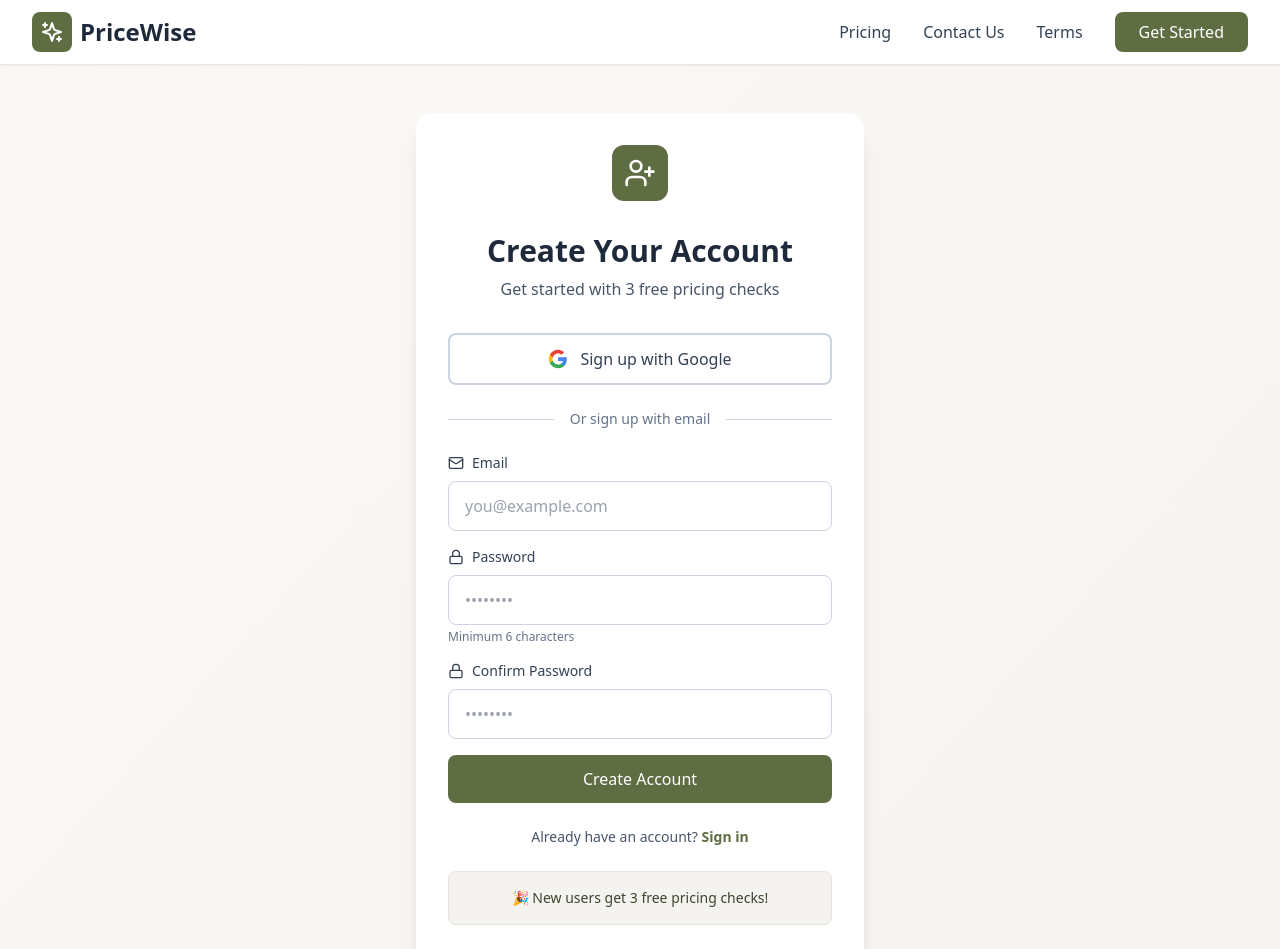
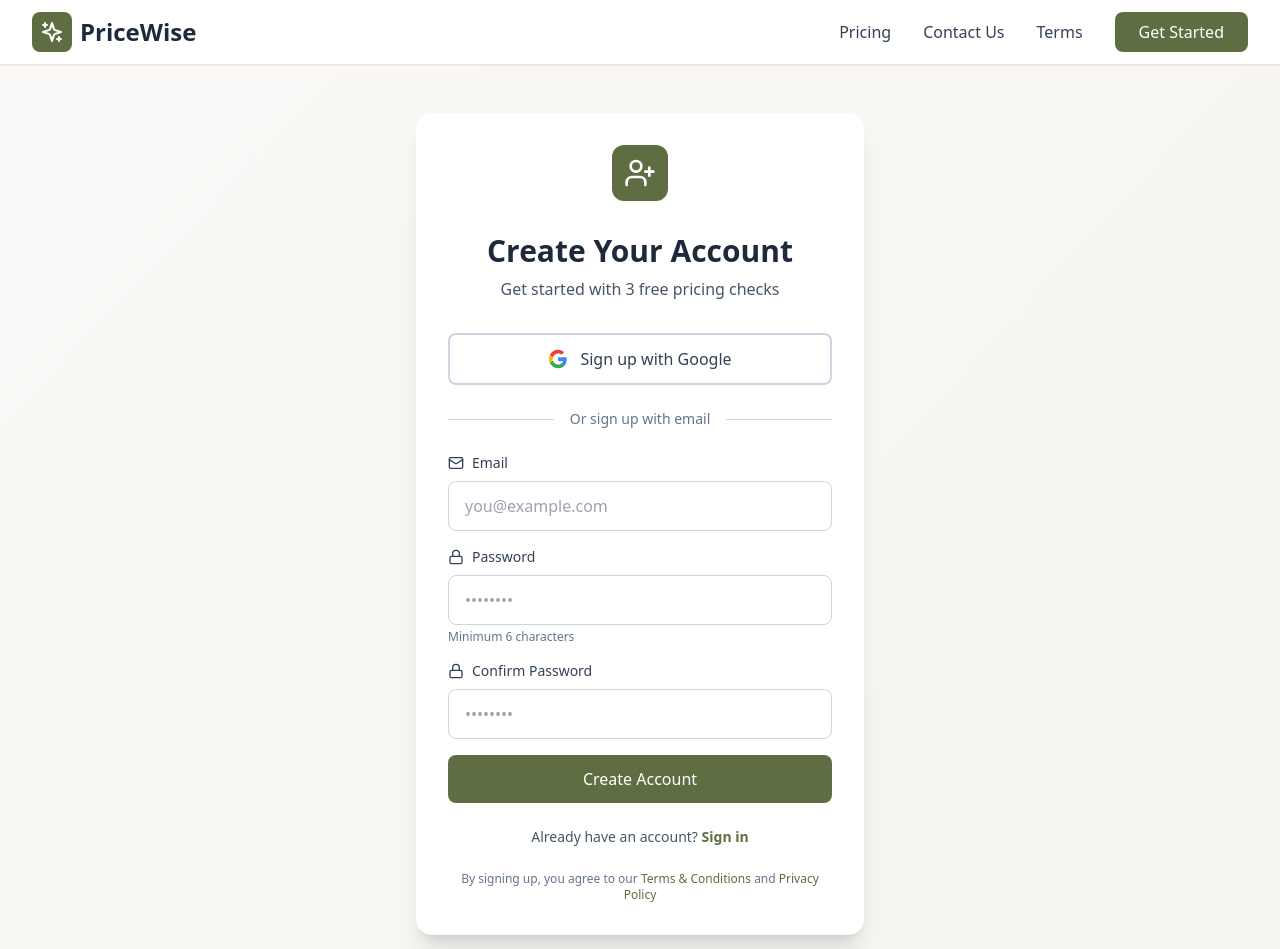
Before and after one commit to Richardson2512/Pricing, a React (Vite) app in the folder frontend/: page /signup in a window 1280 px wide. Shown: the top 949 px of the page. Built offline with nearby package versions, Linux system fonts and the light colour scheme; no server answers.

Commit message:
Remove free credits banner from sign up page

```diff
--- a/frontend/src/pages/SignUp.tsx
+++ b/frontend/src/pages/SignUp.tsx
@@ -205,13 +205,6 @@ export function SignUp() {
             </p>
           </div>
 
-          {/* Free Credits Banner */}
-          <div className="mt-6 p-4 bg-beige-100 rounded-lg border border-beige-200">
-            <p className="text-sm text-olive-800 font-medium text-center">
-              🎉 New users get 3 free pricing checks!
-            </p>
-          </div>
-
           {/* Terms */}
           <p className="text-xs text-slate-500 text-center mt-6">
             By signing up, you agree to our{' '}
```
